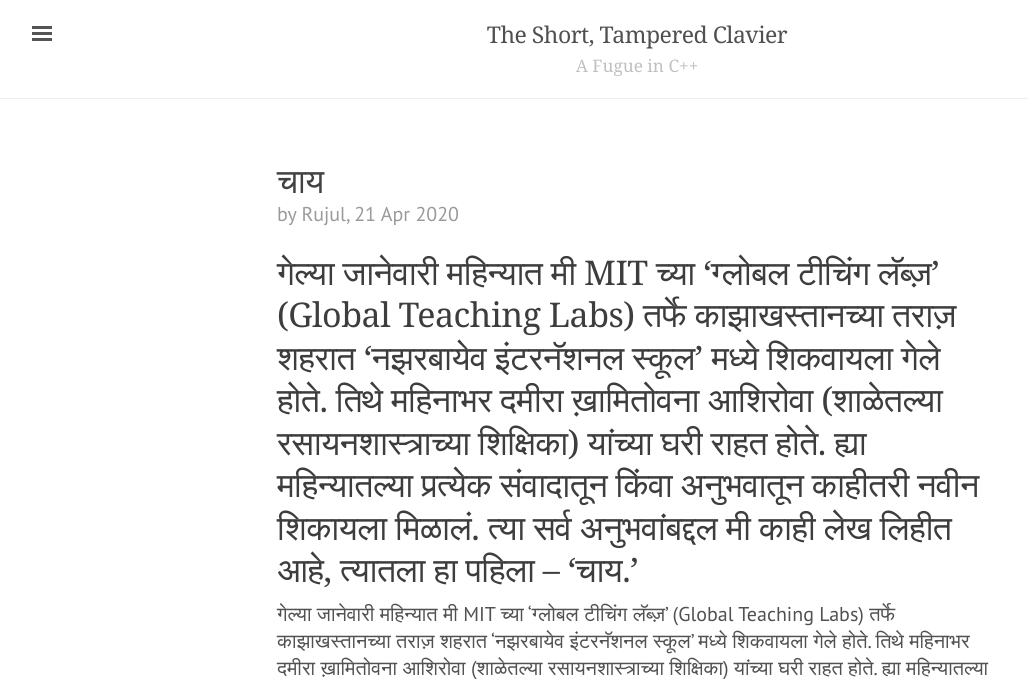
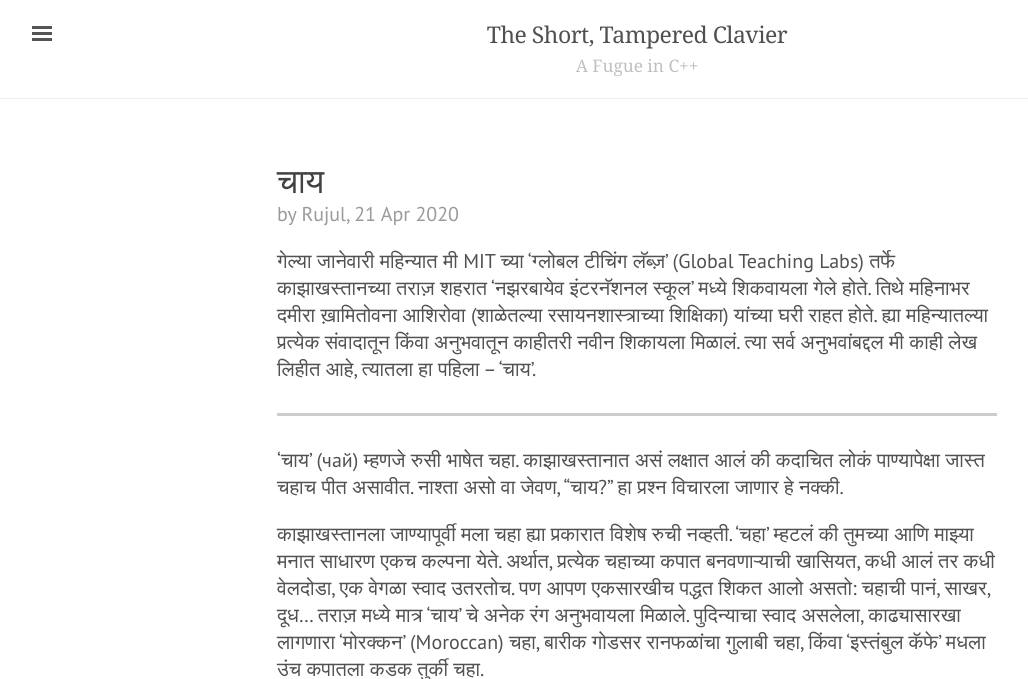
Before and after one commit to theshorttamperedclavier/theshorttamperedclavier.github.io, a Jekyll site: the page built from _posts/2020-04-21-chaay.md, in a window 1280 px wide and 900 px high, cut to the strip 0-679 px from the top of the window. Shown: the whole strip, without its empty margins (3-1031 px from the left). Built offline with Jekyll 4.4.1, drawn with Linux system fonts in a browser that asks for light colours; some web fonts are replaced.

Commit message:
cleaning up stuff

```diff
--- a/_posts/2020-04-21-chaay.md
+++ b/_posts/2020-04-21-chaay.md
@@ -4,8 +4,6 @@ title: "चाय"
 author: Rujul
 ---
 
-गेल्या जानेवारी महिन्यात मी MIT च्या ‘ग्लोबल टीचिंग लॅब्ज़’ (Global Teaching Labs) तर्फे काझाखस्तानच्या तराज़ शहरात ‘नझरबायेव इंटरनॅशनल स्कूल’ मध्ये शिकवायला गेले होते. तिथे महिनाभर दमीरा ख़ामितोवना आशिरोवा (शाळेतल्या रसायनशास्त्राच्या शिक्षिका) यांच्या घरी राहत होते. ह्या महिन्यातल्या प्रत्येक संवादातून किंवा अनुभवातून काहीतरी नवीन शिकायला मिळालं. त्या सर्व अनुभवांबद्दल मी काही लेख लिहीत आहे, त्यातला हा पहिला  – 'चाय.'
-=======
 गेल्या जानेवारी महिन्यात मी MIT च्या ‘ग्लोबल टीचिंग लॅब्ज़’ (Global Teaching Labs) तर्फे काझाखस्तानच्या तराज़ शहरात ‘नझरबायेव इंटरनॅशनल स्कूल’ मध्ये शिकवायला गेले होते. तिथे महिनाभर दमीरा ख़ामितोवना आशिरोवा (शाळेतल्या रसायनशास्त्राच्या शिक्षिका) यांच्या घरी राहत होते. ह्या महिन्यातल्या प्रत्येक संवादातून किंवा अनुभवातून काहीतरी नवीन शिकायला मिळालं. त्या सर्व अनुभवांबद्दल मी काही लेख लिहीत आहे, त्यातला हा पहिला – 'चाय'.
 
 ----
```
